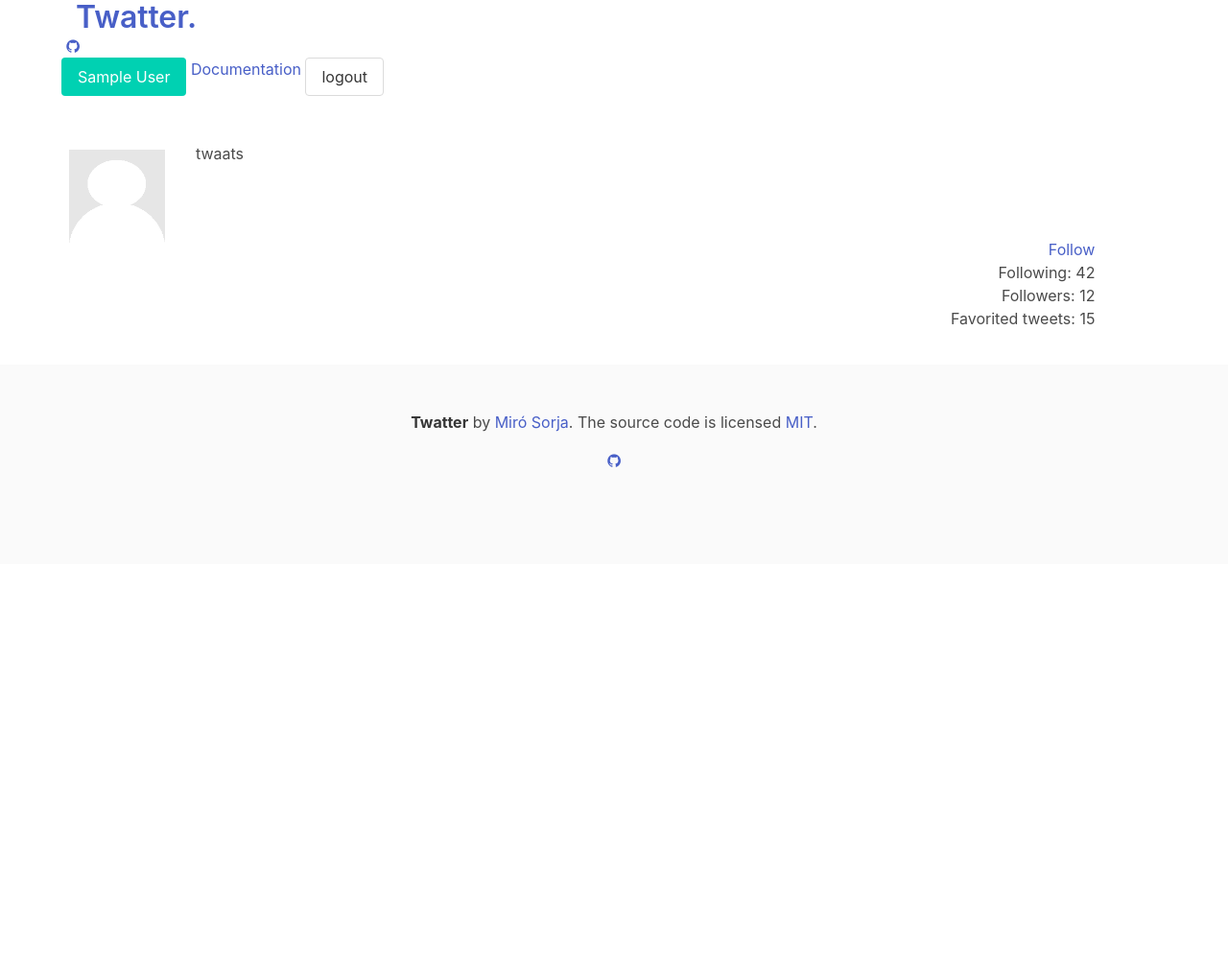
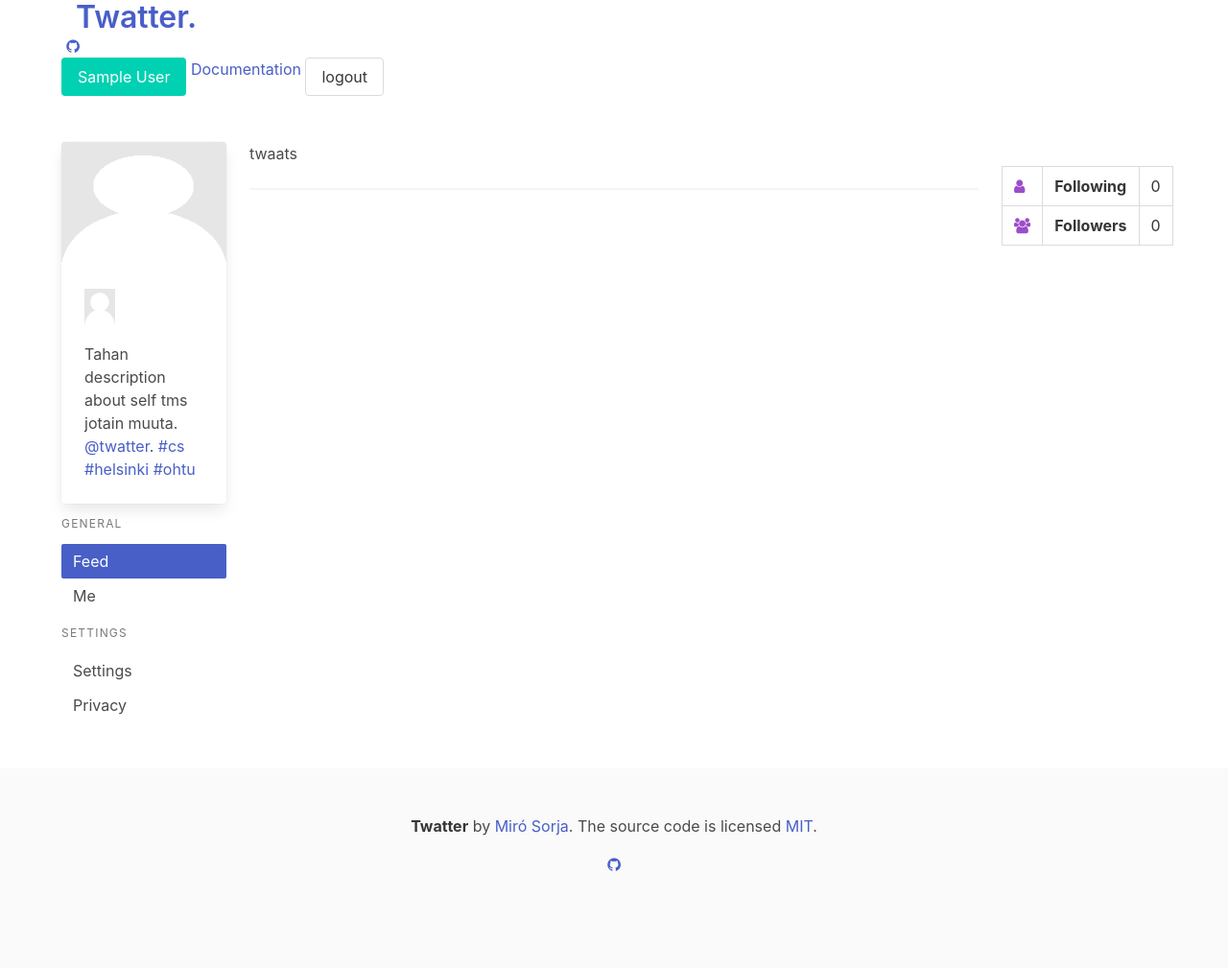
Before and after one commit to sorja/twatter, a Flask app: template templates/profile.html.jinja2 in a window 1280 px wide. Shown: the whole page at 96% size. Run offline with Flask 2, Linux system fonts and the light colour scheme; the template is opened without the code that fills it, so the values that code supplies are empty; the visitor is signed in with stand-in values (Sample User, id 1); parts of the project's set-up code (start-up, migrations or seed data) failed here and were passed over; some libraries are stand-ins or nearby versions.

Commit message:
major changes in layout sidebars and models

```diff
--- a/app.py
+++ b/app.py
@@ -4,7 +4,7 @@ from flask_login import LoginManager, login_required, login_user, logout_user, c
 from models.user import User
 from database.utils import *
 import config
-db_string = "dbname=sorja user=sorja"
+db_string = config.db['db_string']
 
 app = Flask(__name__)
 
@@ -107,7 +107,6 @@ def login():
              query[2],
              query[3],
              query[4])
-        print user
         login_user(user)
         return redirect(url_for('index'))
     except Exception as e:
@@ -125,24 +124,13 @@ def logout():
 @app.route('/post_twaat/<id>', methods=['POST'])
 @login_required
 def post_twaat(id=None):
-    user_id = current_user.id
     parent_id = id
     text = request.form['twaat_text']
     if not text:
         redirect(url_for('index'))
-    img = request.form['twaat_img']
-    try:
-        conn = psycopg2.connect(db_string)
-        cur = conn.cursor()
-        cur.execute("""
-        INSERT INTO twaat (user_id, text, img, parent_id) VALUES (%s, %s, %s, %s)
-        """, (user_id, text, img, parent_id))
-        conn.commit()
-        cur.close()
-        conn.close()
-        # session['username'] = request.form['username']
-    except Exception as e:
-        print e
+    # img = request.form['twaat_img']
+    print parent_id, current_user.id, text
+    insert_new_twaat(current_user.id, text, parent_id)
     return redirect(url_for('index'))
 
 @app.route('/favorite_twaat/<id>', methods=['POST'])
--- a/models/user.py
+++ b/models/user.py
@@ -7,6 +7,8 @@ class User(UserMixin):
         self.full_name = full_name
         self.password = password
         self.created_at = created_at
+        #hack
+        self.timestamp = created_at
 
     def __repr__(self):
-        return "%d/%s/%s" % (self.id, self.full_name, self.password)
+        return "%d / %s / %s / %s / %s" % (self.id, self.email, self.full_name, self.password, self.created_at)
--- a/static/css/style.css
+++ b/static/css/style.css
@@ -1,33 +1,6 @@
-.avatar {
-    width: 100px;
-    height: 100px;
-    overflow: hidden;
-    margin: 0 auto;
-}
-
-.avatar img {
-    width: 100%;
-    height: 100%;
-}
-
-.profile_info {
-  padding:20px;
-}
-.profile-list{
-  list-style-type: none;
-  margin-top:7rem;
-  text-align: right;
-  padding-left:15px;
-}
-
-.nav_right > a.letter_spacing {
-  letter-spacing:1rem;
-  color:darkgray;
-}
-
-body > div.t-wrap > div {
-  background-color: #9b4dca !important;
-  color:#fff;
+table i {
+  color: #9b4dca !important;
+  background-color:#fff;
 }
 
 textarea {
--- a/templates/index.html
+++ b/templates/index.html
@@ -58,7 +58,7 @@
             {% if messages %}
               {% for message in messages %}
                 <script type="text/javascript">
-                  toast.error("{{message}}");
+                  console.log("{{message}}");
                 </script>
               {% endfor %}
             {% endif %}
--- a/templates/leftnav.html.jinja2
+++ b/templates/leftnav.html.jinja2
@@ -1,5 +1,43 @@
 {% block leftnav %}
+
 <aside class="menu">
+  <!-- card -->
+  <div class="card">
+    <div class="card-image">
+      <figure class="image is-4by3">
+        {% if user['avatar'] %}
+          <img class="" src="user['avatar']" alt="avatar" />
+        {% else %}
+          <img class="" src="{{url_for('static', filename='img/no_avatar.png')}}" alt="avatar" />
+        {% endif %}
+      </figure>
+    </div>
+    <div class="card-content">
+      <div class="media">
+        <div class="media-left">
+          <figure class="image is-32x32">
+            {% if user['avatar'] %}
+              <img class="" src="user['avatar']" alt="avatar" />
+            {% else %}
+              <img class="" src="{{url_for('static', filename='img/no_avatar.png')}}" alt="avatar" />
+            {% endif %}
+          </figure>
+        </div>
+        <div class="media-content">
+          <p class="title is-5">{{user['full_name']|e}}</p>
+          <p class="subtitle is-6"><a href="mailto:{{user['email']}}">{{user['full_name']|e}}</a></p>
+        </div>
+      </div>
+      <div class="content">
+        Tahan description about self tms jotain muuta. <a href="/">@twatter</a>.
+        <a href="#">#cs</a> <a href="#">#helsinki</a> <a href="#">#ohtu</a>
+        <br>
+        <small>{{user.timestamp.strftime("%d.%m.%Y %H:%M")|e}}</small>
+      </div>
+    </div>
+  </div>
+  <!-- /card -->
+  <!-- menu -->
   <p class="menu-label">
     General
   </p>
@@ -14,5 +52,6 @@
     <li><a href="/settings">Settings</a></li>
     <li><a href="#">Privacy</a></li>
   </ul>
+  <!-- /menu -->
 </aside>
 {% endblock %}
--- a/templates/profile.html.jinja2
+++ b/templates/profile.html.jinja2
@@ -3,44 +3,24 @@
 
   <div class="columns">
     <!-- profile info -->
-    <div class="colum profile_info">
-      <h5>{{user['full_name']|e}}</h5>
-      <div class="avatar">
-        {% if user['avatar'] %}
-          <img class="" src="user['avatar']" alt="avatar" />
-        {% else %}
-          <img class="" src="{{url_for('static', filename='img/no_avatar.png')}}" alt="avatar" />
-        {% endif %}
-      </div>
-      <a href="mailto:{{user['email']}}">{{user['email']|e}}</a>
+    <div class="column is-2">
+      {% include "leftnav.html.jinja2" %}
     </div>
 
     <!-- profile twaats -->
 
-    <div class="column is-two-thirds">
+    <div class="column is-8">
       <h2>twaats</h2>
+      <hr>
       <div class="twaats">
         {% for twaat in twaats %}
-          <div class="twaat">
-            <span class="full_name float-right"><a href="{{url_for('profile', id=user['id'])}}">{{twaat.full_name|e}}</a></span>
-            <div class="twaat_text">
-              {{twaat.text|e}}
-            </div>
-          </div>
-          <hr>
+          {% include "twaat.html.jinja2"%}
         {% endfor %}
       </div>
     </div>
     <!-- profile secondary info -->
-    <div class="colum">
-      <ul class="profile-list">
-        {% if not user['id'] == current_user.id %}
-        <a href="#">Follow</a>
-        {% endif %}
-        <li>Following: 42</li>
-        <li>Followers: 12</li>
-        <li>Favorited tweets: 15</li>
-      </ul>
+    <div class="column is-1">
+      {% include "rightnav.html.jinja2" %}
     </div>
   </div>
 {% endblock %}
--- a/templates/rightnav.html.jinja2
+++ b/templates/rightnav.html.jinja2
@@ -7,7 +7,7 @@
     </a>
   </td>
   <th>Following</th>
-  <td>{{following_count}}</td>
+  <td>{{following_count or 0}}</td>
 </tr>
   <tr>
     <td class="is-icon">
@@ -16,7 +16,7 @@
       </a>
     </td>
     <th>Followers</th>
-    <td>{{follower_count}}</td>
+    <td>{{follower_count or 0}}</td>
   </tr>
 </table>
 {% endblock %}
```
Also changed, not shown: database/utils.py (+19 -3 lines), templates/frontpage.html (+16 -9 lines).
